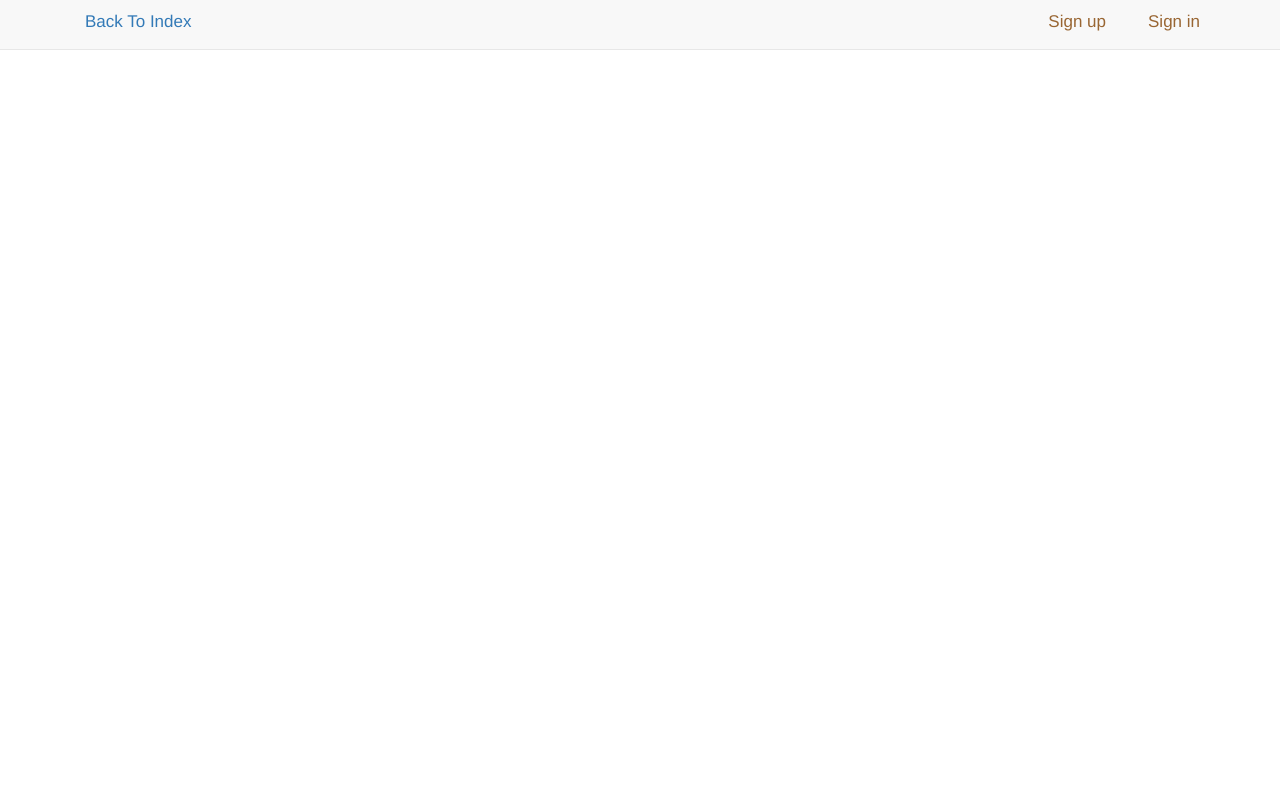
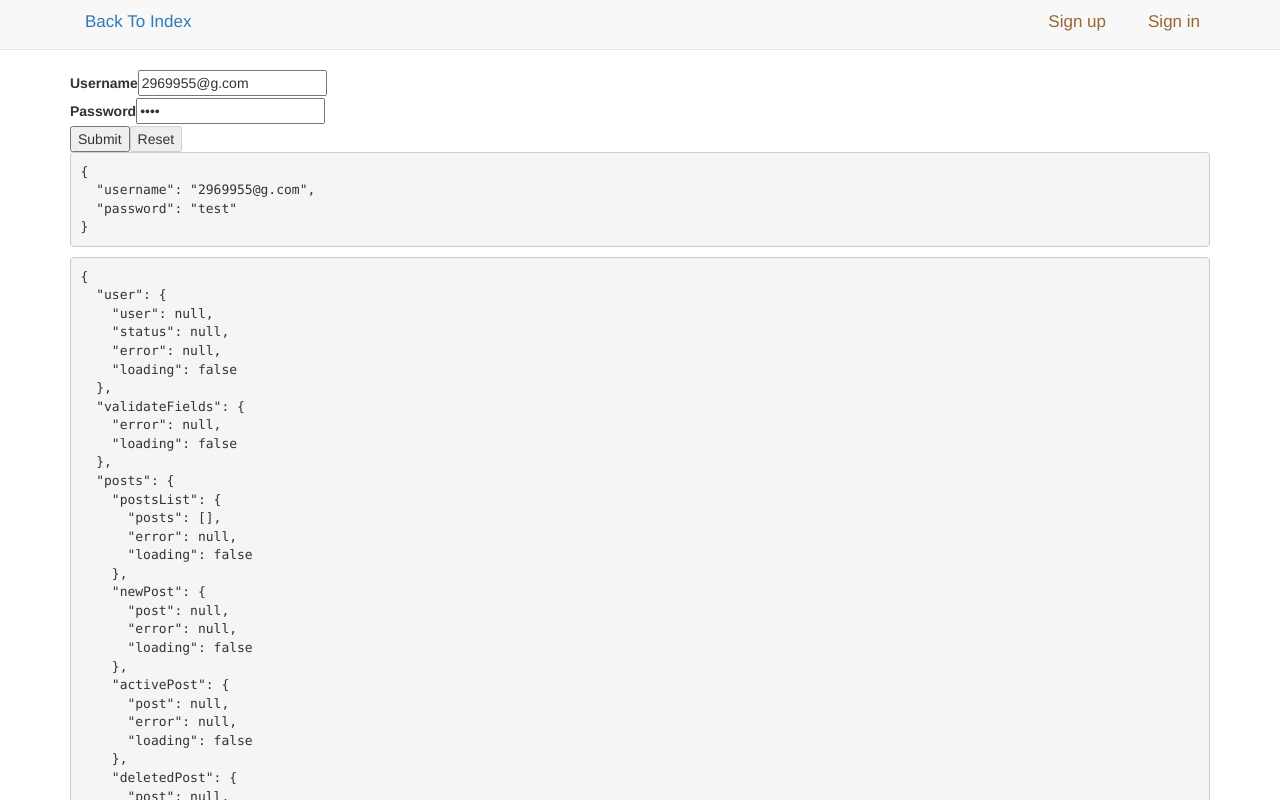
Before and after one commit to nmststudio/frontend-web-react, a React app: page /signup in a window 1280 px wide. Shown: the top 800 px of the page. Built offline with nearby package versions, Linux system fonts and the light colour scheme.

Commit message:
Added signup of user

```diff
--- a/src/actions/users.js
+++ b/src/actions/users.js
@@ -31,7 +31,7 @@ export const UPDATE_USER_EMAIL = 'UPDATE_USER_EMAIL';
 export const LOGOUT_USER = 'LOGOUT_USER';
 
 
-const ROOT_URL = location.href.indexOf('localhost') > 0 ? 'http://localhost/api' : '/api';
+const ROOT_URL = location.href.indexOf('localhost') > 0 ? 'http://localhost' : '/api';
 
 export function validateEmail(validateEmailToken) {
     //check if token from welcome email is valid, if so, update email as verified and login the user from response
@@ -97,8 +97,15 @@ export function resetToken() { //used for logout
 
 
 export function signUpUser(formValues) {
-    const request = axios.post(`${ROOT_URL}/users/signup`, formValues);
 
+
+    const request = fetch(`${ROOT_URL}/signup`, {
+        method: 'POST',
+        body: JSON.stringify(formValues),
+        headers: {
+            'Content-Type': 'application/json'
+        }
+    })
     return {
         type: SIGNUP_USER,
         payload: request
@@ -106,6 +113,7 @@ export function signUpUser(formValues) {
 }
 
 export function signUpUserSuccess(user) {
+    console.log('received action', user)
     return {
         type: SIGNUP_USER_SUCCESS,
         payload: user
--- a/src/components/SignUpForm.js
+++ b/src/components/SignUpForm.js
@@ -3,39 +3,20 @@ import PropTypes from 'prop-types';
 
 import { Link } from 'react-router-dom';
 import { Form, Field } from 'react-final-form'
-import renderField from './renderField';
 import { validateUserFields, validateUserFieldsSuccess, validateUserFieldsFailure, resetValidateUserFields } from '../actions/validateUserFields';
-import { signUpUser, signUpUserSuccess, signUpUserFailure, } from '../actions/users';
+import { signUpUserSuccess, signUpUserFailure, } from '../actions/users';
 
 //Client side validation
 function validate(values) {
     var errors = {};
     var hasErrors = false;
 
-    if (!values.name || values.name.trim() === '') {
-        errors.name = 'Enter a name';
-        hasErrors = true;
-    }
     if (!values.username || values.username.trim() === '') {
         errors.username = 'Enter username';
         hasErrors = true;
     }
-    if (!values.email || values.email.trim() === '') {
-        errors.email = 'Enter email';
-        hasErrors = true;
-    }
     if (!values.password || values.password.trim() === '') {
         errors.password = 'Enter password';
-        hasErrors = true;
-    }
-    if (!values.confirmPassword || values.confirmPassword.trim() === '') {
-        errors.confirmPassword = 'Enter Confirm Password';
-        hasErrors = true;
-    }
-
-    if (values.confirmPassword && values.confirmPassword.trim() !== '' && values.password && values.password.trim() !== '' && values.password !== values.confirmPassword) {
-        errors.password = 'Password And Confirm Password don\'t match';
-        errors.password = 'Password And Confirm Password don\'t match';
         hasErrors = true;
     }
     return hasErrors && errors;
@@ -45,6 +26,7 @@ function validate(values) {
 
 // //For instant async server validation
 const asyncValidate = (values, dispatch) => {
+
     return dispatch(validateUserFields(values))
         .then((result) => {
             //Note: Error's "data" is in result.payload.response.data
@@ -67,34 +49,16 @@ const asyncValidate = (values, dispatch) => {
         });
 };
 
-
-
-//For any field errors upon submission (i.e. not instant check)
-const validateAndSignUpUser = (values, dispatch) => {
-    return dispatch(signUpUser(values))
-        .then((result) => {
-
-            // Note: Error's "data" is in result.payload.response.data (inside "response")
-            // success's "data" is in result.payload.data
-            if (result.payload.response && result.payload.response.status !== 200) {
-                dispatch(signUpUserFailure(result.payload.response.data));
-                //throw new SubmissionError(result.payload.response.data);
-            }
-
-            //Store JWT Token to browser session storage
-            //If you use localStorage instead of sessionStorage, then this w/ persisted across tabs and new windows.
-            //sessionStorage = persisted only in current tab
-            sessionStorage.setItem('jwtToken', result.payload.data.token);
-            //let other components know that everything is fine by updating the redux` state
-            dispatch(signUpUserSuccess(result.payload.data)); //ps: this is same as dispatching RESET_USER_FIELDS
-        });
-};
-
-
 class SignUpForm extends Component {
     static contextTypes = {
         router: PropTypes.object
     };
+
+    constructor(props) {
+        super(props);
+        // This binding is necessary to make `this` work in the callback
+        this.validateAndSignUpUser = this.validateAndSignUpUser.bind(this);
+    }
 
     componentWillMount() {
         //Important! If your component is navigating based on some global state(from say componentWillReceiveProps)
@@ -104,16 +68,63 @@ class SignUpForm extends Component {
 
     componentWillReceiveProps(nextProps) {
         if (nextProps.user.status === 'authenticated' && nextProps.user.user && !nextProps.user.error) {
-            this.context.router.push('/');
+            console.log(this.context)
+
+            //this.context.router.push('/');
         }
     }
 
+    validateAndSignUpUser(values, dispatch) {
+        return this.props.signUpUser(values)
+    };
+
     render() {
-        debugger;
-        const { asyncValidating, handleSubmit, submitting, asyncValidate, validate } = this.props;
+        const { asyncValidating, handleSubmit, submitting, asyncValidate, validate, dispatch } = this.props;
         return (
             <div className='container'>
-      </div>
+           <Form
+           validate={validate}
+           initialValues={{ username:Math.floor(Math.random()*10000000)+'@g.com',password:'test' }}
+            onSubmit={this.validateAndSignUpUser}
+            render={({ handleSubmit, form, submitting, pristine, values }) => (
+              <form onSubmit = { handleSubmit }>
+                <div>
+                  <label>Username</label>
+                  <Field
+                    name="username"
+                    component="input"
+                    type="text"
+                    placeholder="username"
+                  />
+                </div>
+                <div>
+                  <label>Password</label>
+                  <Field
+                    name="password"
+                    component="input"
+                    type="password"
+                    placeholder="Password"
+                  />
+                </div>
+
+                <div className="buttons">
+                  <button type="submit" disabled={submitting}>
+                    Submit
+                  </button>
+                  <button
+                    type="button"
+                    onClick={form.reset}
+                    disabled={submitting || pristine}
+                  >
+                    Reset
+                  </button>
+                </div>
+                <pre>{JSON.stringify(values, 0, 2)}</pre>
+                <pre>{JSON.stringify(this.props.state, 0, 2)}</pre>
+              </form>
+            )}
+          />
+             </div>
         )
     }
 }
--- a/src/containers/HeaderContainer.js
+++ b/src/containers/HeaderContainer.js
@@ -29,7 +29,8 @@ const mapDispatchToProps = (dispatch, ownProps) => {
                     !response.error ? dispatch(deletePostSuccess(response.payload)) : dispatch(deletePostFailure(response.payload));
                 });
         },
-        resetMe: () => {dispatch(resetDeletedPost());
+        resetMe: () => {
+            dispatch(resetDeletedPost());
         },
 
         logout: () => {
--- a/src/containers/SignUpFormContainer.js
+++ b/src/containers/SignUpFormContainer.js
@@ -1,6 +1,7 @@
 import SignUpForm from '../components/SignUpForm.js';
 import { resetValidateUserFields } from '../actions/validateUserFields';
 import { connect } from 'react-redux';
+import { signUpUser, signUpUserSuccess, signUpUserFailure, } from '../actions/users';
 
 
 
@@ -8,6 +9,28 @@ const mapDispatchToProps = (dispatch) => {
     return {
         resetMe: () => {
             dispatch(resetValidateUserFields());
+        },
+        dispatch: (type) => {
+            dispatch(type);
+        },
+        signUpUser: (values) => {
+            dispatch(signUpUser(values)).then(response => {
+                console.log('response', response.payload.ok)
+                if (!response.payload.ok) {
+
+                    throw Error(response.payload.statusText);
+                }
+                return response.payload.json();
+            }).then(result => {
+                console.log('payload', result)
+                // Note: Error's "data" is in result.payload.response.data (inside "response")
+                // success's "data" is in result.payload.data
+                localStorage.setItem('jwtToken', result.token);
+                //let other components know that everything is fine by updating the redux` state
+                console.log('Dispatch Sign up')
+                dispatch(signUpUserSuccess(result.id));
+                console.log('Dispatch Sign up')
+            }).catch((err) => dispatch(signUpUserFailure(err)));
         }
     }
 }
@@ -16,6 +39,7 @@ const mapDispatchToProps = (dispatch) => {
 function mapStateToProps(state, ownProps) {
     return {
         user: state.user,
+        state: state,
         validateFields: state.validateFields,
     };
 }
```
Also changed, not shown: src/reducers/reducer_user.js (+51 -40 lines), 2 other files (tests, documents, lock files or other folders). Lines whose indentation alone changed are shown as unchanged.
